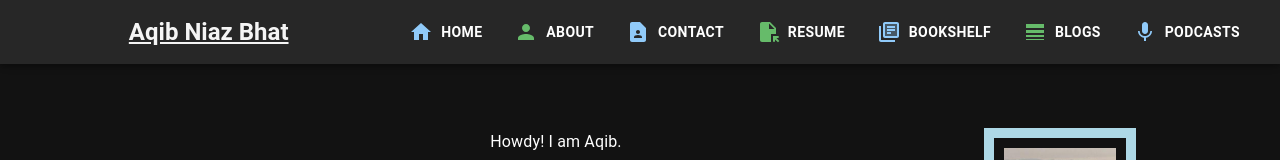
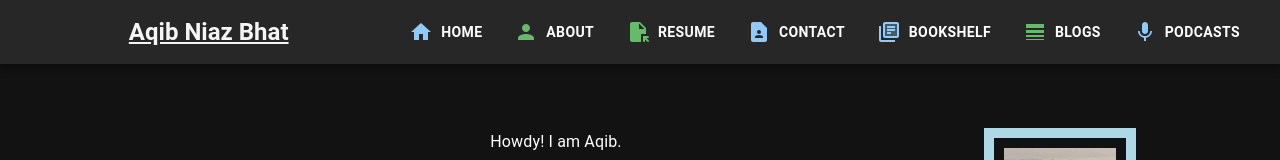
Before and after one commit to aqib-bhat/aqibmedes, a React (Create React App) app: page / in a window 1280 px wide. Shown: the top 160 px of the page. Built offline with nearby package versions, Linux system fonts and the light colour scheme.

Commit message:
Show Resume after About in the Nav Bar

```diff
--- a/src/components/DrawerAppBar.tsx
+++ b/src/components/DrawerAppBar.tsx
@@ -25,8 +25,8 @@ const drawerWidth = 240;
 const navItems = [
     { name: 'Home', route: '/', icon: 'HomeIcon' },
     { name: 'About', route: '/about', icon: 'HomeIcon' },
+    { name: 'Resume', route: '/resume', icon: 'HomeIcon' },
     { name: 'Contact', route: '/contact', icon: 'HomeIcon' },
-    { name: 'Resume', route: '/resume', icon: 'HomeIcon' },
     { name: 'Bookshelf', route: '/bookshelf', icon: 'HomeIcon' },
     { name: 'Blogs', route: '/blogs', icon: 'HomeIcon' },
     { name: 'Podcasts', route: '/podcasts', icon: 'HomeIcon' },
```
